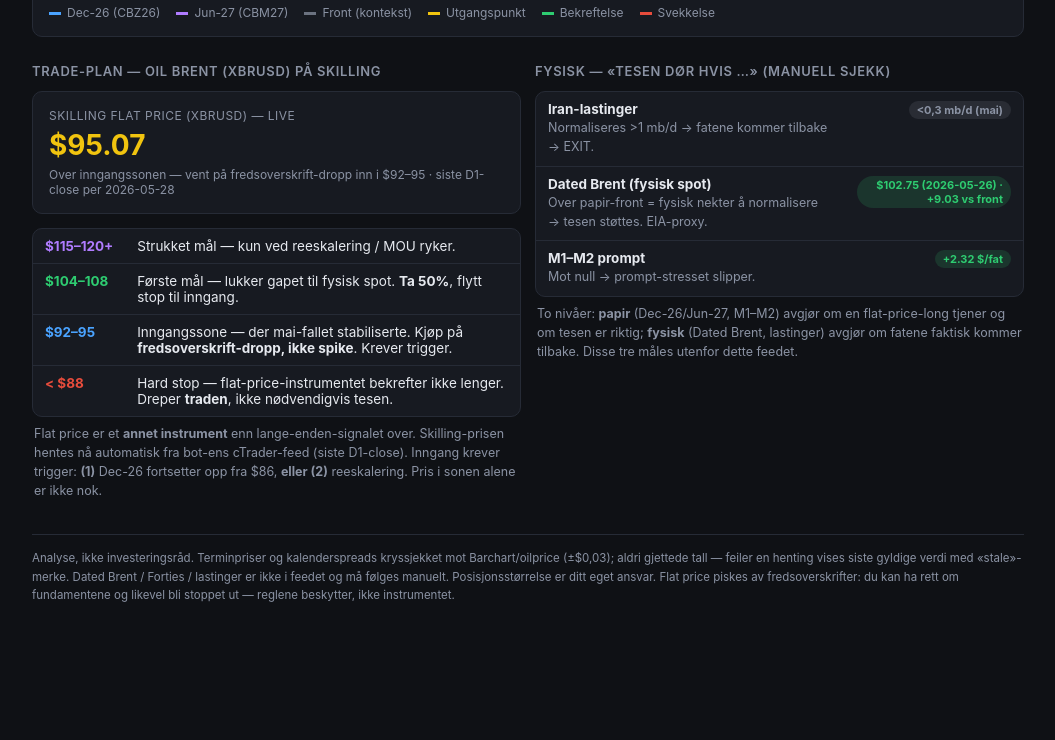
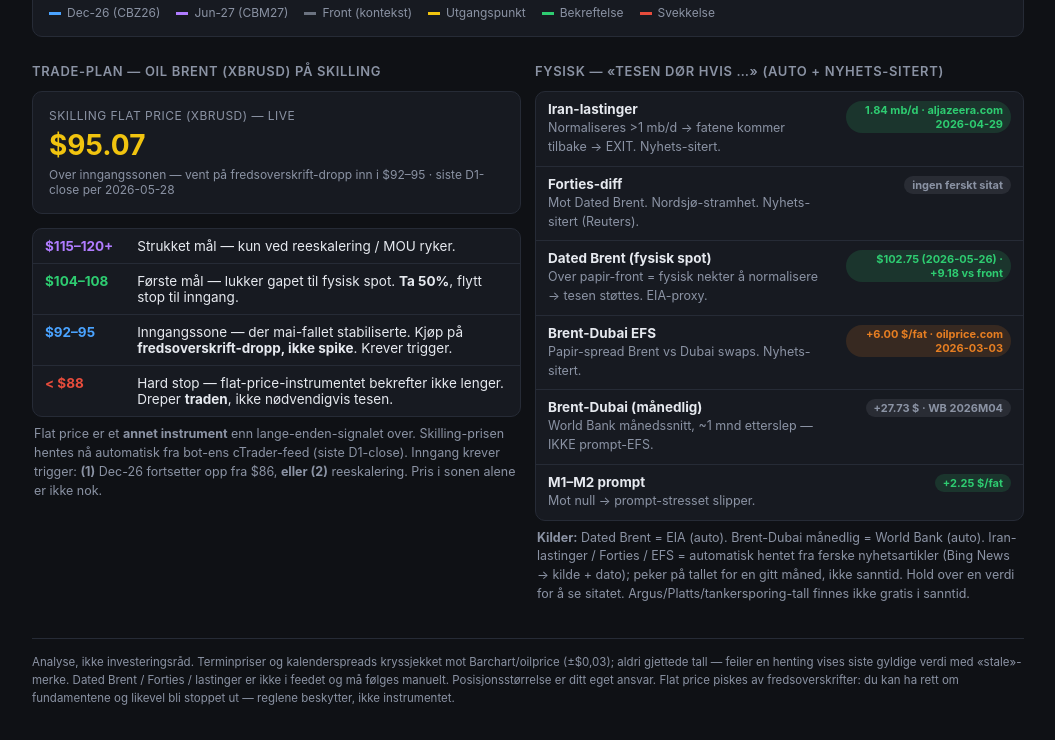
Before and after one commit to Snkpipefish/brent-dec26-dashboard, a plain HTML site: page index.html in a window 1280 px wide. Shown: the part 1090-1830 px from the top of the page, without its empty margins (112-1167 px from the left). Before the commit the page ends 1726 px from the top, so only its background shows below. Drawn offline with Linux system fonts and the light colour scheme.

Commit message:
oppdater dashboard + logg

```diff
--- a/index.html
+++ b/index.html
@@ -163,20 +163,28 @@
       </div>
     </div>
     <div>
-      <h2>Fysisk — «tesen dør hvis …» (manuell sjekk)</h2>
+      <h2>Fysisk — «tesen dør hvis …» (auto + nyhets-sitert)</h2>
       <div class="panel">
         <table class="watch">
-          <tr><td><strong>Iran-lastinger</strong><div class="note" style="margin:2px 0 0">Normaliseres &gt;1 mb/d → fatene kommer tilbake → EXIT.</div></td>
-              <td style="text-align:right"><span class="pill na">&lt;0,3 mb/d (mai)</span></td></tr>
+          <tr><td><strong>Iran-lastinger</strong><div class="note" style="margin:2px 0 0">Normaliseres &gt;1 mb/d → fatene kommer tilbake → EXIT. Nyhets-sitert.</div></td>
+              <td style="text-align:right"><span class="pill na" id="iranWatch">—</span></td></tr>
+          <tr><td><strong>Forties-diff</strong><div class="note" style="margin:2px 0 0">Mot Dated Brent. Nordsjø-stramhet. Nyhets-sitert (Reuters).</div></td>
+              <td style="text-align:right"><span class="pill na" id="fortiesWatch">—</span></td></tr>
           <tr><td><strong>Dated Brent (fysisk spot)</strong><div class="note" style="margin:2px 0 0">Over papir-front = fysisk nekter å normalisere → tesen støttes. EIA-proxy.</div></td>
               <td style="text-align:right"><span class="pill na" id="datedWatch">—</span></td></tr>
+          <tr><td><strong>Brent-Dubai EFS</strong><div class="note" style="margin:2px 0 0">Papir-spread Brent vs Dubai swaps. Nyhets-sitert.</div></td>
+              <td style="text-align:right"><span class="pill na" id="efsWatch">—</span></td></tr>
+          <tr><td><strong>Brent-Dubai (månedlig)</strong><div class="note" style="margin:2px 0 0">World Bank månedssnitt, ~1 mnd etterslep — IKKE prompt-EFS.</div></td>
+              <td style="text-align:right"><span class="pill na" id="bdWatch">—</span></td></tr>
           <tr><td><strong>M1–M2 prompt</strong><div class="note" style="margin:2px 0 0">Mot null → prompt-stresset slipper.</div></td>
               <td style="text-align:right"><span class="pill na" id="mWatch">—</span></td></tr>
         </table>
       </div>
       <div class="note">
-        To nivåer: <strong>papir</strong> (Dec-26/Jun-27, M1–M2) avgjør om en flat-price-long tjener og om tesen er riktig;
-        <strong>fysisk</strong> (Dated Brent, lastinger) avgjør om fatene faktisk kommer tilbake. Disse tre måles utenfor dette feedet.
+        <strong>Kilder:</strong> Dated Brent = EIA (auto). Brent-Dubai månedlig = World Bank (auto).
+        Iran-lastinger / Forties / EFS = automatisk hentet fra ferske nyhetsartikler (Bing News → kilde + dato);
+        peker på tallet for en gitt måned, ikke sanntid. Hold over en verdi for å se sitatet.
+        Argus/Platts/tankersporing-tall finnes ikke gratis i sanntid.
       </div>
     </div>
   </div>
@@ -391,6 +399,35 @@
     $("datedWatch").className = "pill " + pc;
   }
 
+  // ---- nyhets-siterte fysiske assessments (Iran / Forties / EFS) ----
+  const lastWith = (pred) => [...log].reverse().find(pred);
+  const ageColor = (a) => (a === null || a === undefined) ? "na"
+    : a <= 45 ? "ok" : a <= 90 ? "warn" : "na";
+  function setNewsPill(id, obj, valFmt) {
+    const el = $(id);
+    if (!obj || typeof obj.value !== "number") {
+      el.textContent = "ingen ferskt sitat"; el.className = "pill na"; el.removeAttribute("title"); return;
+    }
+    const date = obj.date ? String(obj.date).slice(0, 10) : "?";
+    const unit = obj.unit === "$/bbl" ? "$/fat" : (obj.unit || "");
+    el.textContent = `${valFmt(obj.value)} ${unit} · ${obj.source || "?"} ${date}`;
+    el.className = "pill " + ageColor(obj.age_days);
+    if (obj.sentence) el.title = obj.sentence; else el.removeAttribute("title");
+  }
+  const getNews = (k) => (lastWith(e => e[k] && typeof e[k].value === "number") || {})[k];
+  setNewsPill("iranWatch", getNews("iran_loadings"), v => Number(v).toFixed(2));
+  setNewsPill("fortiesWatch", getNews("forties"), v => signed(v));
+  setNewsPill("efsWatch", getNews("efs_news"), v => signed(v));
+
+  // ---- Brent-Dubai månedlig (World Bank) ----
+  const bdmEntry = lastWith(e => typeof e.brent_dubai_monthly === "number");
+  if (bdmEntry) {
+    $("bdWatch").textContent = `${signed(bdmEntry.brent_dubai_monthly)} $ · WB ${bdmEntry.brent_dubai_period || ""}`;
+    $("bdWatch").className = "pill na";
+  } else {
+    $("bdWatch").textContent = "—"; $("bdWatch").className = "pill na";
+  }
+
   drawChart(valids);
 }
 
```
Also changed, not shown: dec26_log.js (+1 -1 lines), dec26_log.json (+49 -0 lines).
